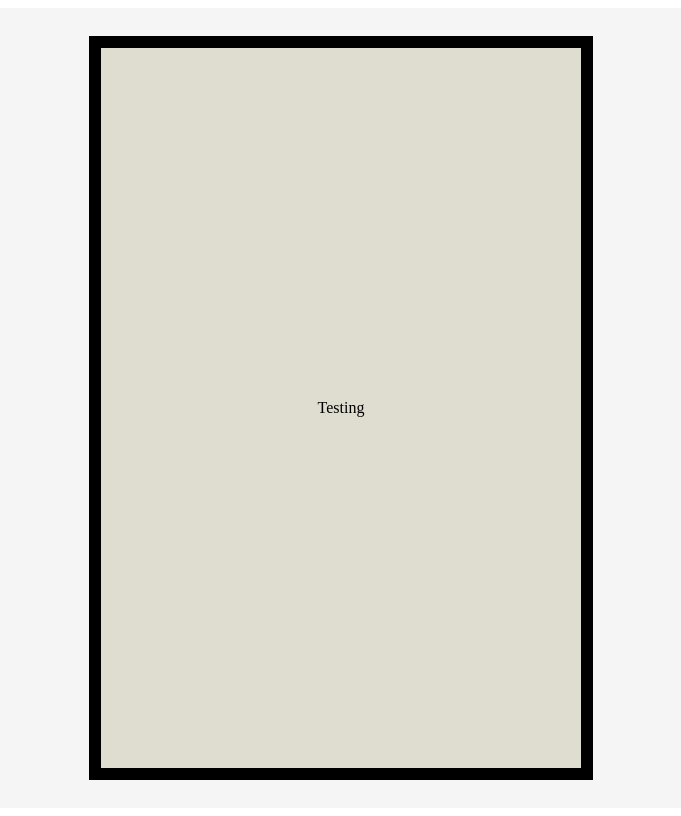
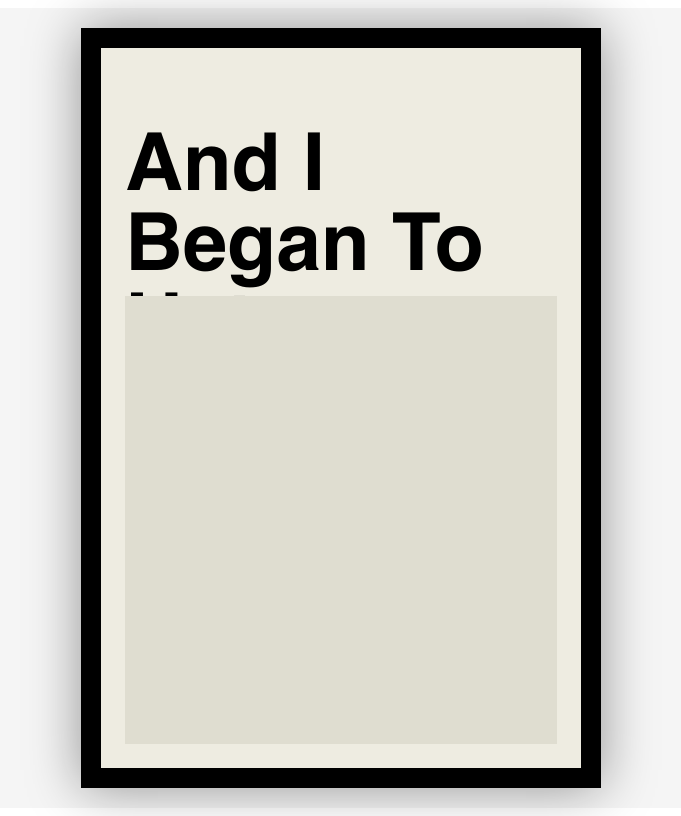
Before and after one commit to tristanvandermeer/Sandgrain-HTML, a plain HTML site: page index.html in a window 1280 px wide. Shown: the whole page, without its empty margins (307-988 px from the left). Drawn offline with Linux system fonts and the light colour scheme.

Commit message:
inner image done + margin

```diff
--- a/index.html
+++ b/index.html
@@ -14,10 +14,15 @@
 
     <div class="main-container">
         <div class="frame-outer">
+
             <div class="frame-inner">
+
                 <!-- Poster content goes here -->
-                <p>Testing</p>
+                <p class="title" style="font-family: Helvetica;">And I Began To Hate</p> <!-- This is the font they use -->
+                <div class="main-image"></div>
+
             </div>
+
         </div>
     </div>
 
--- a/style.css
+++ b/style.css
@@ -8,18 +8,38 @@
 }
 
 .frame-outer {
-  padding: 12px; /* Picture frame thickness */
-  background: black; /* Frame color */
+  padding: 20px;
+  background: black;
   display: flex;
   justify-content: center;
   align-items: center;
+
+  box-shadow:
+    0 0 50px rgba(0, 0, 0, 0.4);
 }
 
 .frame-inner {
   aspect-ratio: 2 / 3;
   width: 60vmin;
-  background: #dfddd0; /* Inside of picture */
-  display: flex;
-  justify-content: center;
-  align-items: center;
+  background: #eeece1; /* This is the Sandgrain colour */
+  display: grid;
+  grid-template-columns: 3vmin repeat(5, 1fr) 3vmin;
+  grid-template-rows: 3vmin repeat(9, 1fr) 3vmin;
 }
+
+@font-face {
+    font-family: Helvetica;
+    src: url(Helvetica-Bold.ttf);
+}
+
+.title {
+    font-size: 80px;
+    grid-column: 2 / span 5;
+    grid-row: 1;
+}
+
+.main-image {
+    grid-column: 2 / span 5;
+    grid-row: 5 / span 6;
+    background: #dfddd0;
+}
```
Also changed, not shown: 1 other file.
